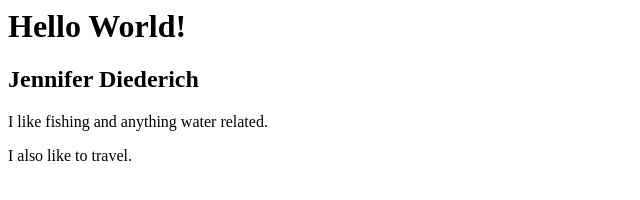
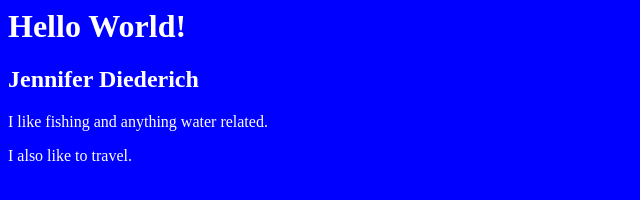
Before and after one commit to jdiederich2/git-inclass, a plain HTML site: page index.html in a window 1280 px wide. Shown: the whole page, without its empty margins (0-640 px from the left). Drawn offline with Linux system fonts and the light colour scheme.

Commit message:
Added background and changed text colors

```diff
--- a/index.html
+++ b/index.html
@@ -1,6 +1,11 @@
 <html>
   <head>
-
+    <style>
+      body {
+        background-color: blue;
+        color: #fff;
+      }
+    </style>
   </head>
   <body>
     <h1>
```
